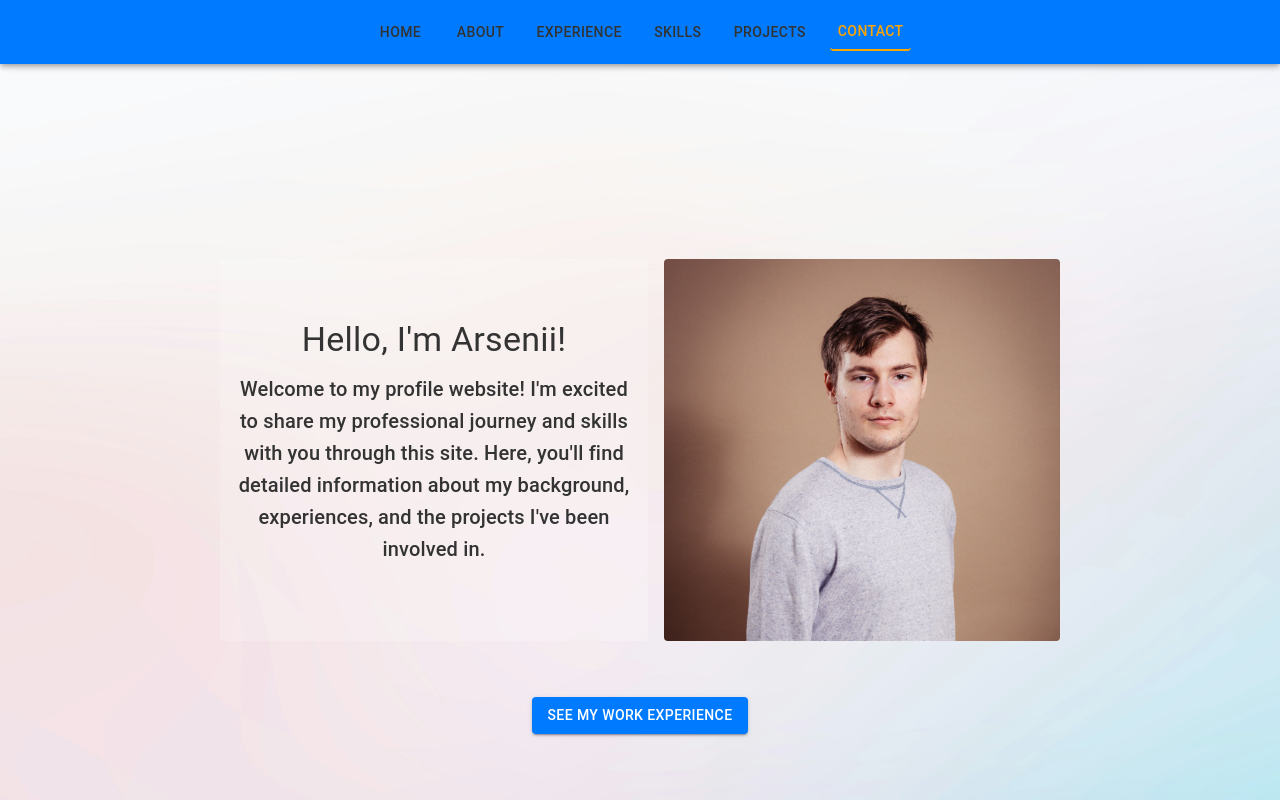
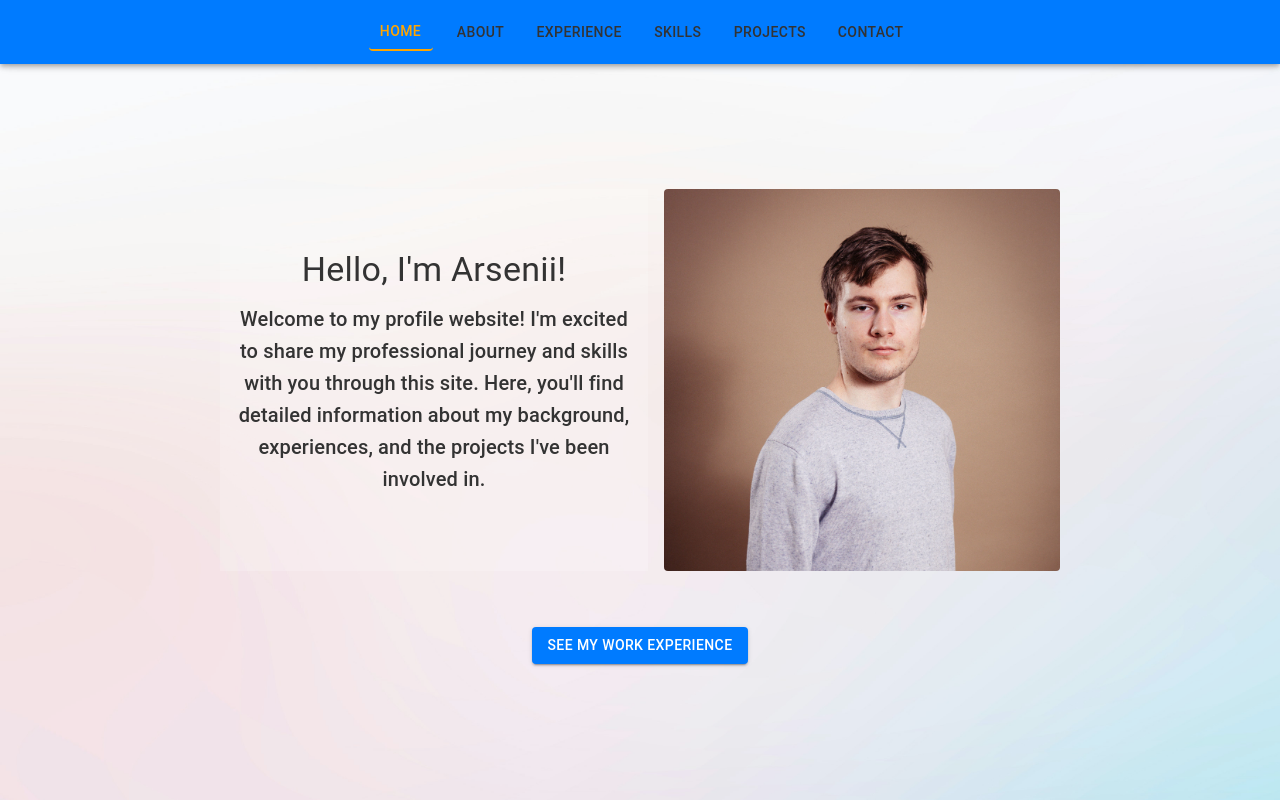
Before and after one commit to ArseniiPanoff/profile-resume-website, a React (Create React App) app: page / in a window 1280 px wide. Shown: the top 800 px of the page. Built offline with nearby package versions, Linux system fonts and the light colour scheme.

Commit message:
small visual fix

```diff
--- a/src/components/Sections/Section.tsx
+++ b/src/components/Sections/Section.tsx
@@ -13,15 +13,13 @@ const Section = ({ id, title, children }: SectionProps) => (
     <Box
       sx={{
         width: '100%',
-        minHeight: 'calc(100vh - 120px)',
+        minHeight: 'calc(100vh - 70px)',
         display: 'flex',
         flexDirection: 'column',
         alignItems: 'center',
         justifyContent: 'flex-start',
         padding: 2,
         boxSizing: 'border-box',
-        marginTop: '70px', // Space for fixed navbar
-        marginBottom: '50px',
       }}
     >
       <Typography sx={{ textAlign: 'center' }} variant="h2" gutterBottom>
```
